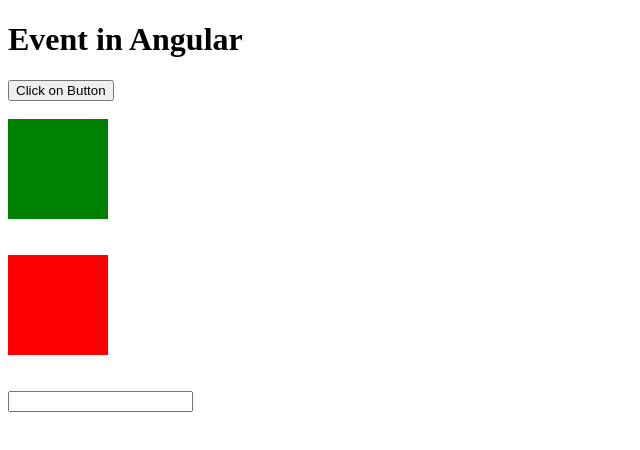
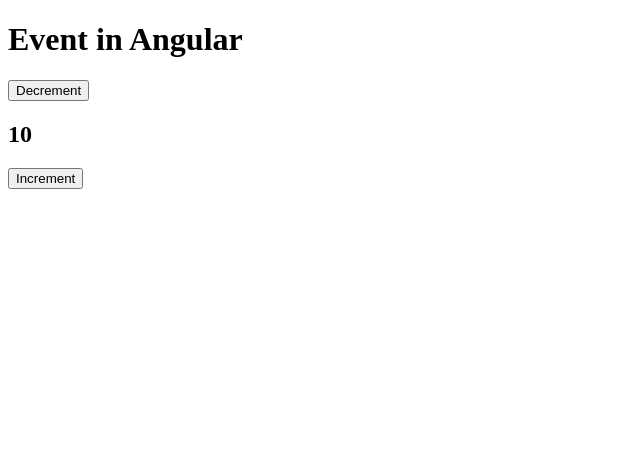
Before and after one commit to yashkhandelwal401/angular-practise, an Angular app: page / in a window 1280 px wide. Shown: the top 450 px of the page, without its empty margins (0-640 px from the left). Built offline with nearby package versions, Linux system fonts and the light colour scheme.

Commit message:
Tutorial 19 - Angular events

```diff
--- a/src/app/app.html
+++ b/src/app/app.html
@@ -1,22 +1,5 @@
 <h1> Event in Angular</h1>
-<button class="btn" name = "login " (click)="handleEvent($event)"> Click on Button</button>
-
-<br><br>
-<div
-(mouseenter)="handleEvent($event)"
-style="background-color: green; height: 100px; width: 100px;">
-
-</div>
-
-<br><br>
-<div
-(mouseleave)="handleEvent($event)"
-style="background-color: red; height: 100px; width: 100px;">
-
-</div>
-
-<br><br>
-<input
-(focus) = "handleEvent($event)"
-(input) = "handleEvent($event)"
-type ="text" name="user">
+<!-- <h1> {{data}} </h1> -->
+<button (click)="updateValue('dec')"> Decrement </button>
+<h2> {{count()}}</h2>
+<button (click)="updateValue('inc')"> Increment </button>
--- a/src/app/app.ts
+++ b/src/app/app.ts
@@ -1,4 +1,4 @@
-import { Component, signal } from '@angular/core';
+import { Component , effect , signal} from '@angular/core';
 import { RouterOutlet } from '@angular/router';
 
 @Component({
@@ -7,11 +7,26 @@
   styleUrl: './app.css',
   templateUrl: './app.html',
 })
+
 export class App {
-  protected readonly title = signal('angular-practise');
+  // data = 100;
+  count = signal(10);
 
-  handleEvent(event:Event){
-    console.log("function called",event.type);
-    console.log("function called",(event.target as HTMLInputElement).className);
+  constructor(){
+    effect( ()=>{
+
+      console.log(this.count());
+
+    })
   }
+
+  updateValue(val:string){
+    // this.data=200
+    if(val=='dec'){
+      this.count.set(this.count()-1)
+    }else{
+      this.count.set(this.count()+1)
+    }
+  }
+
 }
```
